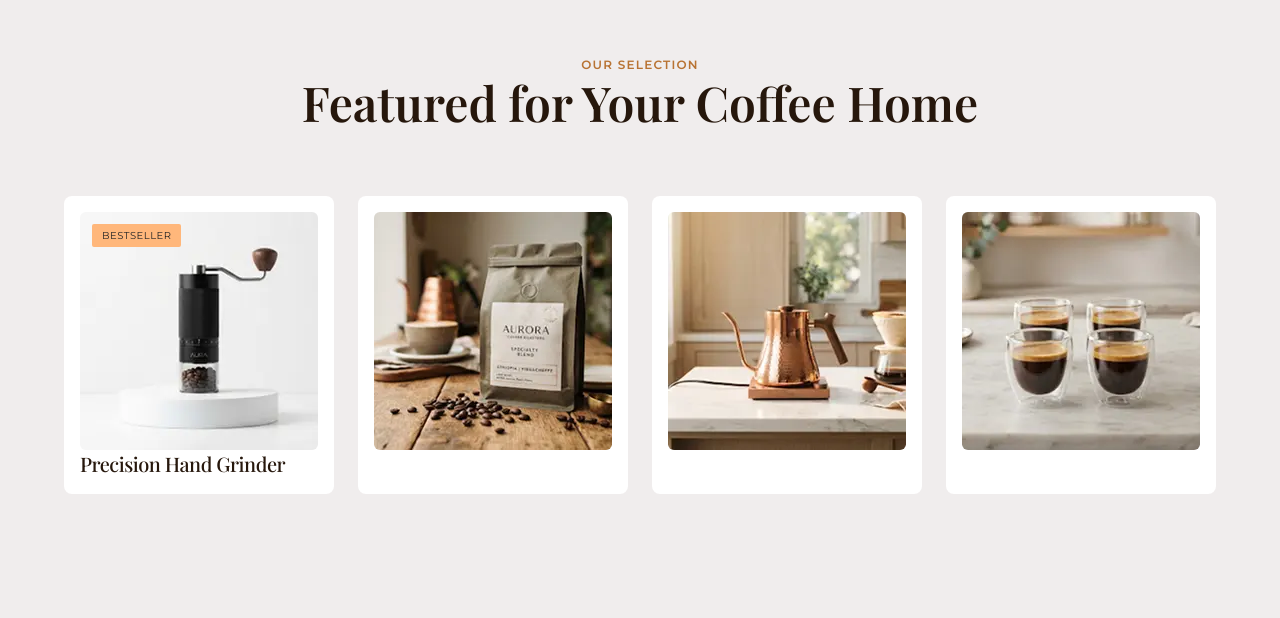
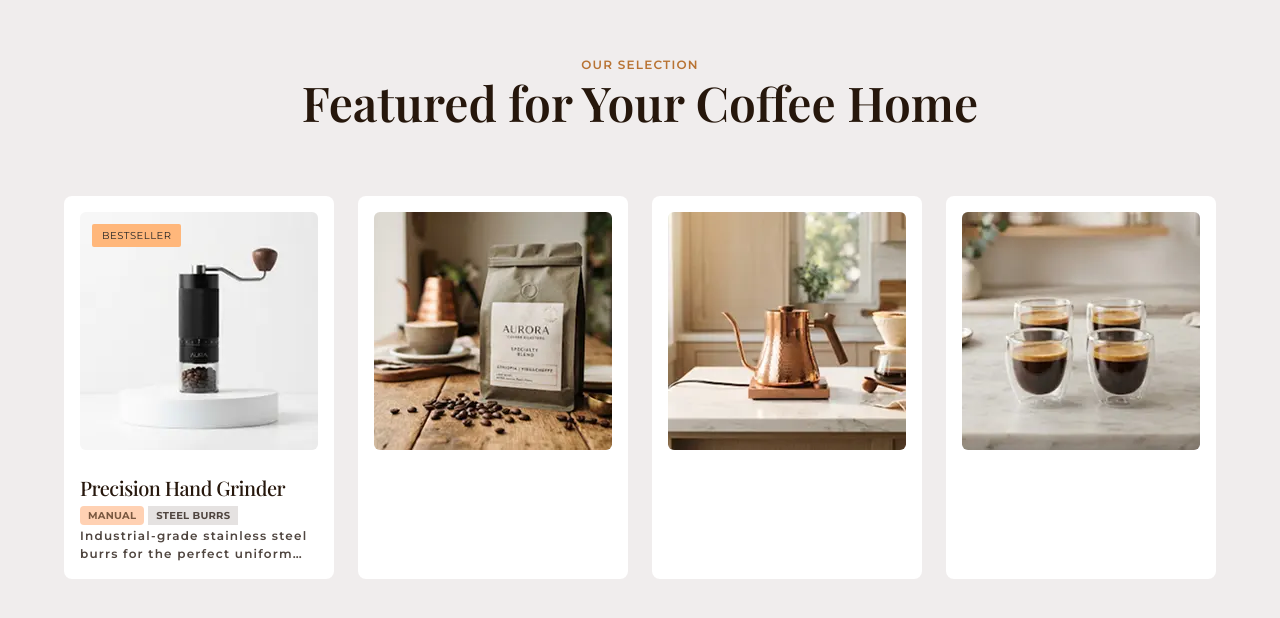
Before and after one commit to Sajed-Najem/project0, a website: page index.html in a window 1280 px wide. Shown: the part 1588-2206 px from the top of the page. Drawn offline with nearby package versions, Linux system fonts and the light colour scheme; a web font is replaced by a local one.

Commit message:
product-cards editing

```diff
--- a/index.html
+++ b/index.html
@@ -186,38 +186,50 @@
 
     </section>
     <section class="our selection py-31.25 ">
-            <div class="my-container">
+        <div class="my-container">
             <h2
                 class="text-[12px] text-center text-[#B87333] font-montserrat font-semibold tracking-[1.2px] leading-[16.8px] mb[10.59px]">
                 OUR SELECTION </h2>
-            <h2 class="text-5xl text-center font-PlayfairDisplay font-semibold text-primary-dark leading-[57.6px] mb-16">
+            <h2
+                class="text-5xl text-center font-PlayfairDisplay font-semibold text-primary-dark leading-[57.6px] mb-16">
                 Featured for Your Coffee Home</h2>
             <div class="flex justify-between">
                 <div class="card">
                     <div class="relative">
-                    <a href="#"><img class="rounded-md" src="src\assests\imgs\our-selection\hand grinder.webp" alt="hand grinder"  /></a>
-                    <span class="badge-bestseller">bestseller</span>
+                        <a href="#"><img class="rounded-md" src="src\assests\imgs\our-selection\hand grinder.webp"
+                                alt="hand grinder" /></a>
+                        <span class="badge-bestseller">bestseller</span>
                     </div>
-                    <div>
+                    <div class="my-1 pt-5">
                         <h2 class="product-card-title">Precision Hand Grinder
-
                         </h2>
+                    </div>
+                    <div class="flex flex-wrap items-center gap-1">
+                        <span class="tag-primary">manual</span>
+                        <span class="tag-secondary">steel burrs</span>
+                    </div>
+                    <div class="product-card-details mt-0.5  ">
+                        Industrial-grade stainless steel
+                        burrs for the perfect uniform…
                     </div>
                 </div>
                 <div class="card">
-                    <a href="#"><img class="rounded-md" src="src\assests\imgs\our-selection\silk roast.webp" alt="silk roast" /></a>
+                    <a href="#"><img class="rounded-md" src="src\assests\imgs\our-selection\silk roast.webp"
+                            alt="silk roast" /></a>
                 </div>
                 <div class="card">
-                    <a href="#"><img class="rounded-md" src="src\assests\imgs\our-selection\kettle.webp" alt="kettle" /></a>
+                    <a href="#"><img class="rounded-md" src="src\assests\imgs\our-selection\kettle.webp"
+                            alt="kettle" /></a>
                 </div>
                 <div class="card">
-                    <a href="#"><img class="rounded-md" src="src\assests\imgs\our-selection\glass set.webp" alt="glass set" /></a>
+                    <a href="#"><img class="rounded-md" src="src\assests\imgs\our-selection\glass set.webp"
+                            alt="glass set" /></a>
                 </div>
 
 
 
             </div>
-            </div>
+        </div>
     </section>
 
 
--- a/src/input.css
+++ b/src/input.css
@@ -91,6 +91,21 @@
     @apply text-xl font-bold text-[#C27829];
   }
 
+  .tag-primary {
+    @apply rounded bg-[#FFD1B3] px-2 py-0.5 text-[10px] font-bold tracking-wide text-[#7A5840] uppercase;
+  }
+
+  .tag-secondary {
+@apply  bg-[#E5E2E1] px-2 py-0.5 text-[10px] font-bold tracking-wide text-[#4F453F] uppercase;
+
+}
+
+.product-card-details {
+    @apply font-montserrat text-[12px] font-semibold tracking-[1.2px] text-[#4F453F] w-[227.33999633789062px];
+  }
+
+
+
   @media (min-width: 768px) {
     .my-container {
       padding-left: 32px;
```
Also changed, not shown: src/output.css.
